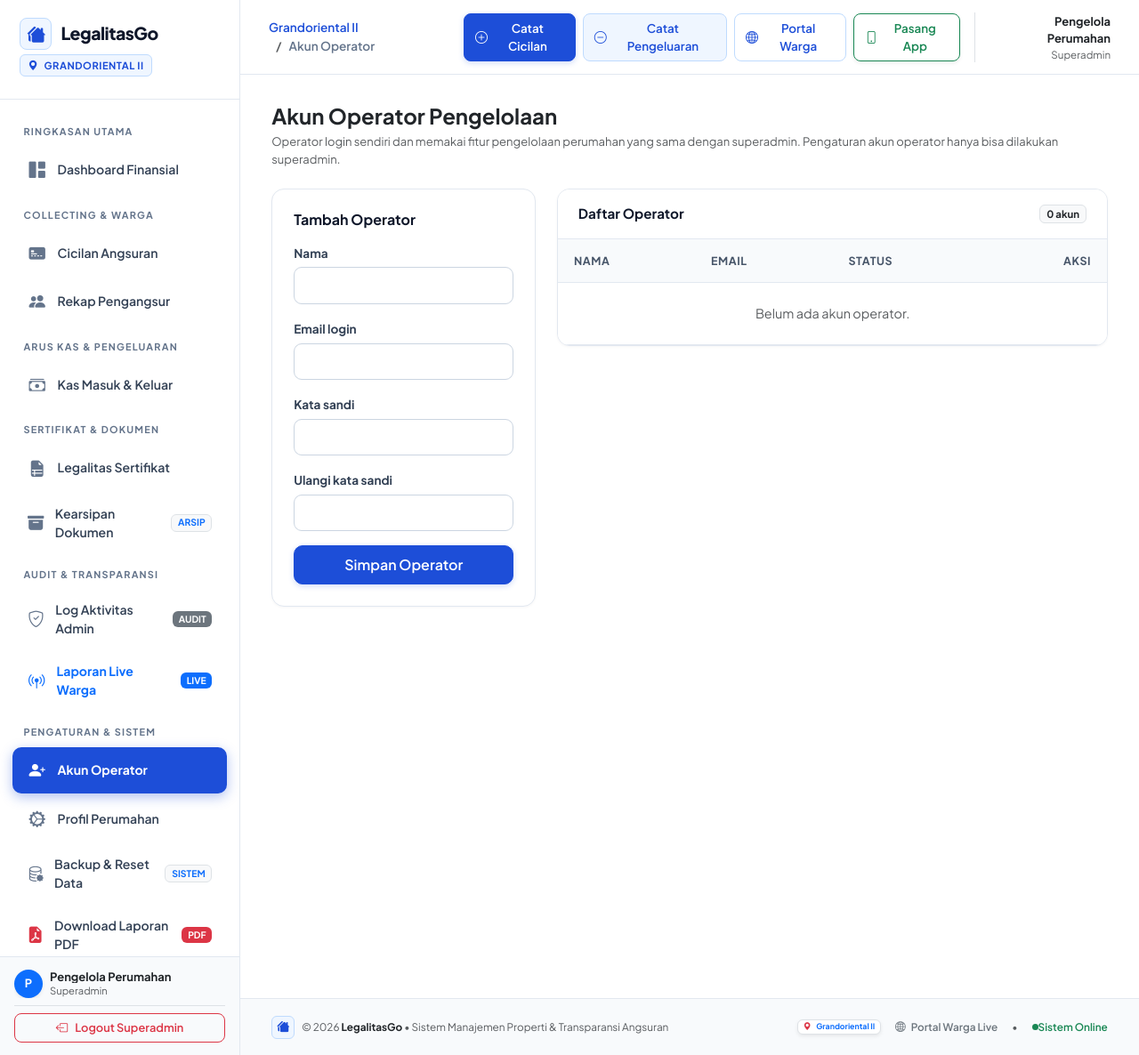
After one commit to f4uz4n/legalitasgo2, a Laravel app: page /operator in a window 1280 px wide. The commit adds this page. Shown: the whole page at 89% size. Run offline with Laravel 12, Linux system fonts and the light colour scheme; a user stored in the database is signed in; data comes from the database, SQL or seed files in the repository; some libraries are stand-ins or nearby versions.

Commit message:
update akun operasionala

```diff
--- /dev/null
+++ b/app/Http/Controllers/OperatorController.php
@@ -0,0 +1,79 @@
+<?php
+
+namespace App\Http\Controllers;
+
+use App\Models\User;
+use Illuminate\Http\Request;
+use Illuminate\Validation\Rule;
+
+class OperatorController extends Controller
+{
+    public function index()
+    {
+        $operator = User::query()
+            ->where('role', 'operator')
+            ->orderBy('name')
+            ->get();
+
+        return view('operator.index', compact('operator'));
+    }
+
+    public function store(Request $request)
+    {
+        $data = $request->validate([
+            'name' => 'required|string|max:255',
+            'email' => 'required|email|max:255|unique:users,email',
+            'password' => 'required|string|min:6|confirmed',
+        ]);
+
+        User::create([
+            'name' => $data['name'],
+            'email' => $data['email'],
+            'password' => $data['password'],
+            'role' => 'operator',
+            'is_active' => true,
+            'email_verified_at' => now(),
+        ]);
+
+        return redirect()->route('operator.index')->with('success', 'Akun operator berhasil dibuat. Operator dapat login dan memakai fitur pengelolaan yang sama.');
+    }
+
+    public function update(Request $request, User $user)
+    {
+        $this->pastikanOperator($user);
+        $operator = $user;
+
+        $data = $request->validate([
+            'name' => 'required|string|max:255',
+            'email' => ['required', 'email', 'max:255', Rule::unique('users', 'email')->ignore($operator->id)],
+            'password' => 'nullable|string|min:6|confirmed',
+            'is_active' => 'nullable|boolean',
+        ]);
+
+        $operator->name = $data['name'];
+        $operator->email = $data['email'];
+        $operator->is_active = $request->boolean('is_active');
+        $operator->role = 'operator';
+        if (!empty($data['password'])) {
+            $operator->password = $data['password'];
+        }
+        $operator->save();
+
+        return redirect()->route('operator.index')->with('success', 'Akun operator berhasil diperbarui.');
+    }
+
+    public function destroy(User $user)
+    {
+        $this->pastikanOperator($user);
+        $user->delete();
+
+        return redirect()->route('operator.index')->with('success', 'Akun operator berhasil dihapus.');
+    }
+
+    private function pastikanOperator(User $operator): void
+    {
+        if (!$operator->isOperator()) {
+            abort(404);
+        }
+    }
+}
--- /dev/null
+++ b/app/Http/Middleware/EnsureUserIsSuperAdmin.php
@@ -0,0 +1,19 @@
+<?php
+
+namespace App\Http\Middleware;
+
+use Closure;
+use Illuminate\Http\Request;
+use Symfony\Component\HttpFoundation\Response;
+
+class EnsureUserIsSuperAdmin
+{
+    public function handle(Request $request, Closure $next): Response
+    {
+        if (!$request->user() || !$request->user()->isSuperAdmin()) {
+            abort(403, 'Hanya superadmin yang dapat mengelola akun operator.');
+        }
+
+        return $next($request);
+    }
+}
--- a/app/Models/User.php
+++ b/app/Models/User.php
@@ -36,9 +36,34 @@ class User extends Authenticatable
         return $this->role === 'warga';
     }
 
+    public function isSuperAdmin(): bool
+    {
+        return $this->role === 'superadmin' || $this->role === 'admin' || empty($this->role);
+    }
+
+    public function isOperator(): bool
+    {
+        return $this->role === 'operator';
+    }
+
     public function isAdmin(): bool
     {
-        return $this->role === 'admin' || empty($this->role);
+        return $this->isSuperAdmin() || $this->isOperator();
+    }
+
+    public function peranLabel(): string
+    {
+        if ($this->isWarga()) {
+            return 'Warga Kavling';
+        }
+        if ($this->isOperator()) {
+            return 'Operator';
+        }
+        if ($this->isSuperAdmin()) {
+            return 'Superadmin';
+        }
+
+        return 'Pengelola';
     }
 
     public function isActive(): bool
--- a/bootstrap/app.php
+++ b/bootstrap/app.php
@@ -13,6 +13,7 @@ return Application::configure(basePath: dirname(__DIR__))
     ->withMiddleware(function (Middleware $middleware): void {
         $middleware->alias([
             'admin' => \App\Http\Middleware\EnsureUserIsAdmin::class,
+            'superadmin' => \App\Http\Middleware\EnsureUserIsSuperAdmin::class,
         ]);
 
         $middleware->web(append: [
--- a/database/seeders/DatabaseSeeder.php
+++ b/database/seeders/DatabaseSeeder.php
@@ -25,6 +25,7 @@ class DatabaseSeeder extends Seeder
             'name' => 'Pengelola Perumahan',
             'email' => 'admin@legalitasgo.com',
             'password' => Hash::make('password'),
+            'role' => 'superadmin',
         ]);
 
         // 2. Kategori Kas Masuk & Keluar
--- a/resources/views/layouts/admin.blade.php
+++ b/resources/views/layouts/admin.blade.php
@@ -740,6 +740,11 @@
                 </a>
 
                 <div class="nav-section">Pengaturan &amp; Sistem</div>
+                @if(Auth::user()->isSuperAdmin())
+                <a href="{{ route('operator.index') }}" class="nav-link {{ request()->routeIs('operator.*') ? 'active' : '' }}">
+                    <i class="bi bi-person-plus-fill"></i> Akun Operator
+                </a>
+                @endif
                 <a href="{{ route('perumahan.index') }}" class="nav-link {{ request()->routeIs('perumahan.*') ? 'active' : '' }}">
                     <i class="bi bi-gear-wide-connected"></i> Profil Perumahan
                 </a>
@@ -773,7 +778,7 @@
                     <div class="overflow-hidden text-truncate">
                         <div class="fw-bold text-dark small text-truncate" style="line-height: 1.2;">{{ Auth::user()->name ?? 'Pengguna' }}</div>
                         <div class="text-muted" style="font-size: 0.7rem;">
-                            {{ Auth::user()->isWarga() ? 'Warga Kavling' : 'Administrator' }}
+                            {{ Auth::user()->peranLabel() }}
                         </div>
                     </div>
                 </div>
@@ -781,7 +786,7 @@
             <form method="POST" action="{{ route('logout') }}" class="m-0">
                 @csrf
                 <button type="submit" class="btn btn-outline-danger btn-sm w-100 rounded-3 text-start px-2 py-1.5 fw-semibold d-flex align-items-center gap-2" style="font-size: 0.8rem;">
-                    <i class="bi bi-box-arrow-left"></i> Logout {{ Auth::user()->isWarga() ? 'Warga' : 'Pengelola' }}
+                    <i class="bi bi-box-arrow-left"></i> Logout {{ Auth::user()->peranLabel() }}
                 </button>
             </form>
         </div>
@@ -827,7 +832,7 @@
                     @if(Auth::check() && Auth::user()->isWarga())
                         <div class="text-primary fw-semibold" style="font-size: 0.72rem;">Warga Blok {{ Auth::user()->penghuni->blok_kavling ?? '-' }}</div>
                     @else
-                        <div class="text-muted" style="font-size: 0.72rem;">Pengelola Perumahan</div>
+                        <div class="text-muted" style="font-size: 0.72rem;">{{ Auth::user()->peranLabel() }}</div>
                     @endif
                 </div>
             </div>
--- /dev/null
+++ b/resources/views/operator/index.blade.php
@@ -0,0 +1,134 @@
+@extends('layouts.admin')
+@section('title', 'Akun Operator')
+@section('breadcrumb')
+<li class="breadcrumb-item active">Akun Operator</li>
+@endsection
+
+@section('content')
+<div class="d-flex flex-column flex-md-row justify-content-between align-items-start align-items-md-center gap-3 mb-4">
+    <div>
+        <h4 class="fw-bold mb-1 text-dark">Akun Operator Pengelolaan</h4>
+        <p class="text-muted small mb-0">Operator login sendiri dan memakai fitur pengelolaan perumahan yang sama dengan superadmin. Pengaturan akun operator hanya bisa dilakukan superadmin.</p>
+    </div>
+</div>
+
+<div class="row g-4">
+    <div class="col-lg-4">
+        <div class="content-card bg-white p-4">
+            <h6 class="fw-bold mb-3">Tambah Operator</h6>
+            <form method="POST" action="{{ route('operator.store') }}">
+                @csrf
+                <div class="mb-3">
+                    <label class="form-label small fw-bold" for="name">Nama</label>
+                    <input id="name" type="text" name="name" class="form-control @error('name') is-invalid @enderror" value="{{ old('name') }}" required>
+                    @error('name')<div class="invalid-feedback">{{ $message }}</div>@enderror
+                </div>
+                <div class="mb-3">
+                    <label class="form-label small fw-bold" for="email">Email login</label>
+                    <input id="email" type="email" name="email" class="form-control @error('email') is-invalid @enderror" value="{{ old('email') }}" required>
+                    @error('email')<div class="invalid-feedback">{{ $message }}</div>@enderror
+                </div>
+                <div class="mb-3">
+                    <label class="form-label small fw-bold" for="password">Kata sandi</label>
+                    <input id="password" type="password" name="password" class="form-control @error('password') is-invalid @enderror" required minlength="6">
+                    @error('password')<div class="invalid-feedback">{{ $message }}</div>@enderror
+                </div>
+                <div class="mb-3">
+                    <label class="form-label small fw-bold" for="password_confirmation">Ulangi kata sandi</label>
+                    <input id="password_confirmation" type="password" name="password_confirmation" class="form-control" required minlength="6">
+                </div>
+                <button type="submit" class="btn btn-primary w-100">Simpan Operator</button>
+            </form>
+        </div>
+    </div>
+
+    <div class="col-lg-8">
+        <div class="content-card bg-white">
+            <div class="card-header d-flex justify-content-between align-items-center">
+                <span class="fw-bold">Daftar Operator</span>
+                <span class="badge bg-light text-dark border">{{ $operator->count() }} akun</span>
+            </div>
+            <div class="table-responsive">
+                <table class="table table-modern mb-0">
+                    <thead>
+                        <tr>
+                            <th>Nama</th>
+                            <th>Email</th>
+                            <th>Status</th>
+                            <th class="text-end">Aksi</th>
+                        </tr>
+                    </thead>
+                    <tbody>
+                        @forelse($operator as $akun)
+                        <tr>
+                            <td class="fw-semibold">{{ $akun->name }}</td>
+                            <td>{{ $akun->email }}</td>
+                            <td>
+                                @if($akun->is_active)
+                                    <span class="badge bg-success-subtle text-success border">Aktif</span>
+                                @else
+                                    <span class="badge bg-secondary-subtle text-secondary border">Nonaktif</span>
+                                @endif
+                            </td>
+                            <td class="text-end">
+                                <button type="button" class="btn btn-sm btn-outline-primary" data-bs-toggle="modal" data-bs-target="#editOperator{{ $akun->id }}">Ubah</button>
+                                <form method="POST" action="{{ route('operator.destroy', $akun) }}" class="d-inline" onsubmit="return confirm('Hapus akun operator ini?')">
+                                    @csrf
+                                    @method('DELETE')
+                                    <button type="submit" class="btn btn-sm btn-outline-danger">Hapus</button>
+                                </form>
+                            </td>
+                        </tr>
+                        @empty
+                        <tr>
+                            <td colspan="4" class="text-center text-muted py-4">Belum ada akun operator.</td>
+                        </tr>
+                        @endforelse
+                    </tbody>
+                </table>
+            </div>
+        </div>
+    </div>
+</div>
+
+@foreach($operator as $akun)
+<div class="modal fade" id="editOperator{{ $akun->id }}" tabindex="-1" aria-hidden="true">
+    <div class="modal-dialog">
+        <form method="POST" action="{{ route('operator.update', $akun) }}" class="modal-content">
+            @csrf
+            @method('PUT')
+            <div class="modal-header">
+                <h5 class="modal-title">Ubah {{ $akun->name }}</h5>
+                <button type="button" class="btn-close" data-bs-dismiss="modal" aria-label="Tutup"></button>
+            </div>
+            <div class="modal-body">
+                <div class="mb-3">
+                    <label class="form-label small fw-bold">Nama</label>
+                    <input type="text" name="name" class="form-control" value="{{ $akun->name }}" required>
+                </div>
+                <div class="mb-3">
+                    <label class="form-label small fw-bold">Email login</label>
+                    <input type="email" name="email" class="form-control" value="{{ $akun->email }}" required>
+                </div>
+                <div class="mb-3">
+                    <label class="form-label small fw-bold">Kata sandi baru</label>
+                    <input type="password" name="password" class="form-control" minlength="6" placeholder="Kosongkan jika tidak diganti">
+                </div>
+                <div class="mb-3">
+                    <label class="form-label small fw-bold">Ulangi kata sandi baru</label>
+                    <input type="password" name="password_confirmation" class="form-control" minlength="6">
+                </div>
+                <div class="form-check">
+                    <input class="form-check-input" type="checkbox" name="is_active" value="1" id="aktif{{ $akun->id }}" @checked($akun->is_active)>
+                    <label class="form-check-label" for="aktif{{ $akun->id }}">Akun aktif dan boleh login</label>
+                </div>
+            </div>
+            <div class="modal-footer">
+                <button type="button" class="btn btn-light" data-bs-dismiss="modal">Batal</button>
+                <button type="submit" class="btn btn-primary">Simpan</button>
+            </div>
+        </form>
+    </div>
+</div>
+@endforeach
+@endsection
--- a/resources/views/profile/edit.blade.php
+++ b/resources/views/profile/edit.blade.php
@@ -63,7 +63,7 @@
                             </span>
                         @else
                             <span class="badge bg-primary-subtle text-primary border border-primary-subtle px-2 py-1">
-                                <i class="bi bi-shield-lock-fill me-1"></i> Administrator Pengelola
+                                <i class="bi bi-shield-lock-fill me-1"></i> {{ $user->peranLabel() }}
                             </span>
                         @endif
                         <span class="badge bg-success-subtle text-success border border-success-subtle px-2 py-1">
@@ -118,7 +118,7 @@
 
                     <div class="col-12">
                         <label class="form-label small fw-bold text-muted">Hak Akses Sistem</label>
-                        <input type="text" class="form-control bg-light" value="{{ $user->isWarga() ? 'Warga Penghuni (Portal Unit & Angsuran)' : 'Administrator Pengelola Perumahan' }}" readonly disabled>
+                        <input type="text" class="form-control bg-light" value="{{ $user->isWarga() ? 'Warga Penghuni (Portal Unit & Angsuran)' : ($user->isOperator() ? 'Operator Pengelolaan Perumahan' : 'Superadmin Pengelola Perumahan') }}" readonly disabled>
                     </div>
                 </div>
 
--- a/routes/web.php
+++ b/routes/web.php
@@ -12,6 +12,7 @@ use App\Http\Controllers\ActivityLogController;
 use App\Http\Controllers\SystemController;
 use App\Http\Controllers\ArsipDokumenController;
 use App\Http\Controllers\ReportPdfController;
+use App\Http\Controllers\OperatorController;
 use Illuminate\Support\Facades\Route;
 
 // ─── Public routes (tanpa login) ───────────────────────────────────────────────
@@ -97,6 +98,13 @@ Route::middleware(['auth', 'verified'])->group(function () {
         Route::post('/sistem/reset', [SystemController::class, 'reset'])->name('system.reset');
         Route::get('/sistem/backup/{filename}', [SystemController::class, 'downloadBackup'])->name('system.backup.download');
 
+        Route::middleware('superadmin')->group(function () {
+            Route::get('/operator', [OperatorController::class, 'index'])->name('operator.index');
+            Route::post('/operator', [OperatorController::class, 'store'])->name('operator.store');
+            Route::put('/operator/{user}', [OperatorController::class, 'update'])->name('operator.update');
+            Route::delete('/operator/{user}', [OperatorController::class, 'destroy'])->name('operator.destroy');
+        });
+
         // Laporan PDF — Download/Print
         Route::get('/laporan/pdf', [ReportPdfController::class, 'form'])->name('report-pdf.form');
         Route::post('/laporan/pdf/preview', [ReportPdfController::class, 'preview'])->name('report-pdf.preview');
```
Also changed, not shown: database/migrations/2026_11_12_140000_promote_pengelola_to_superadmin.php (added).
